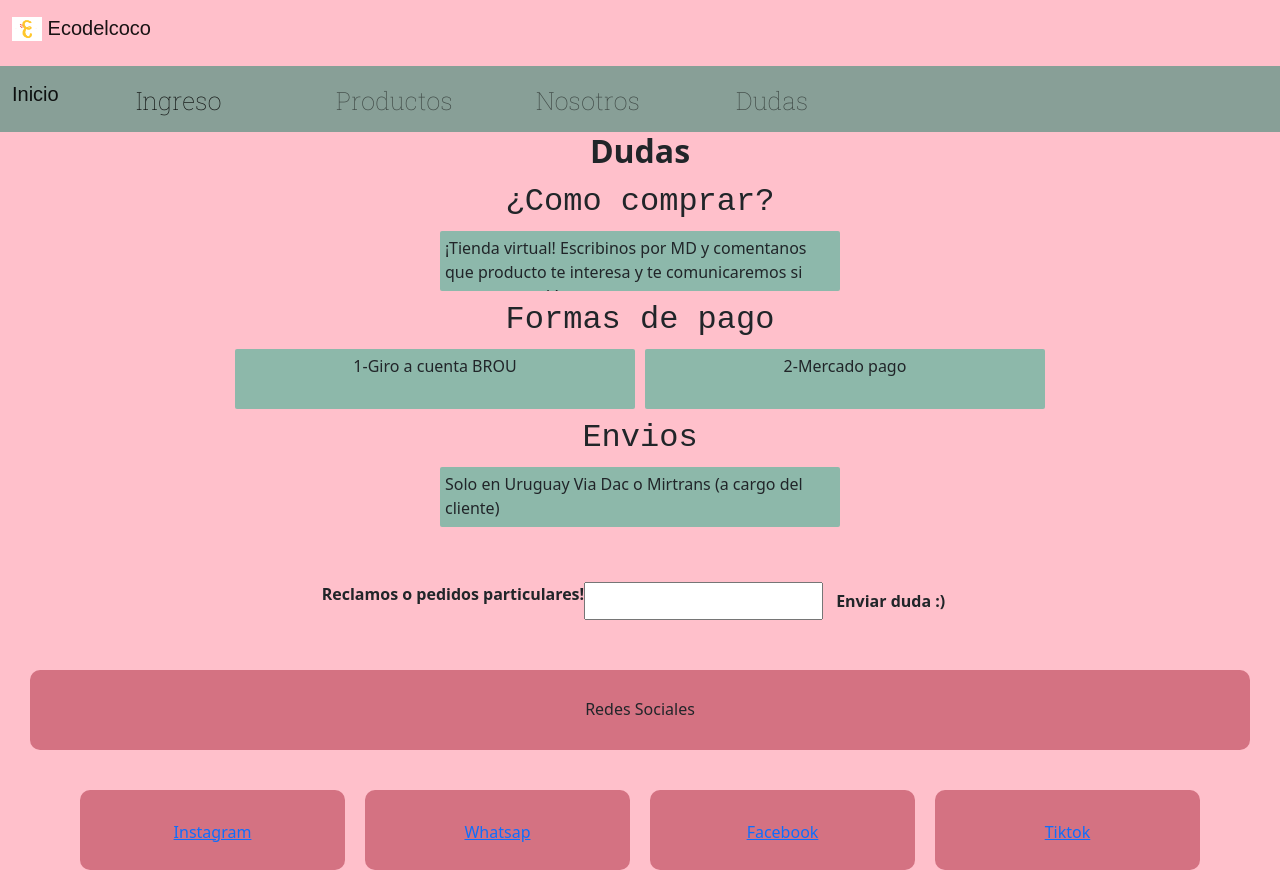
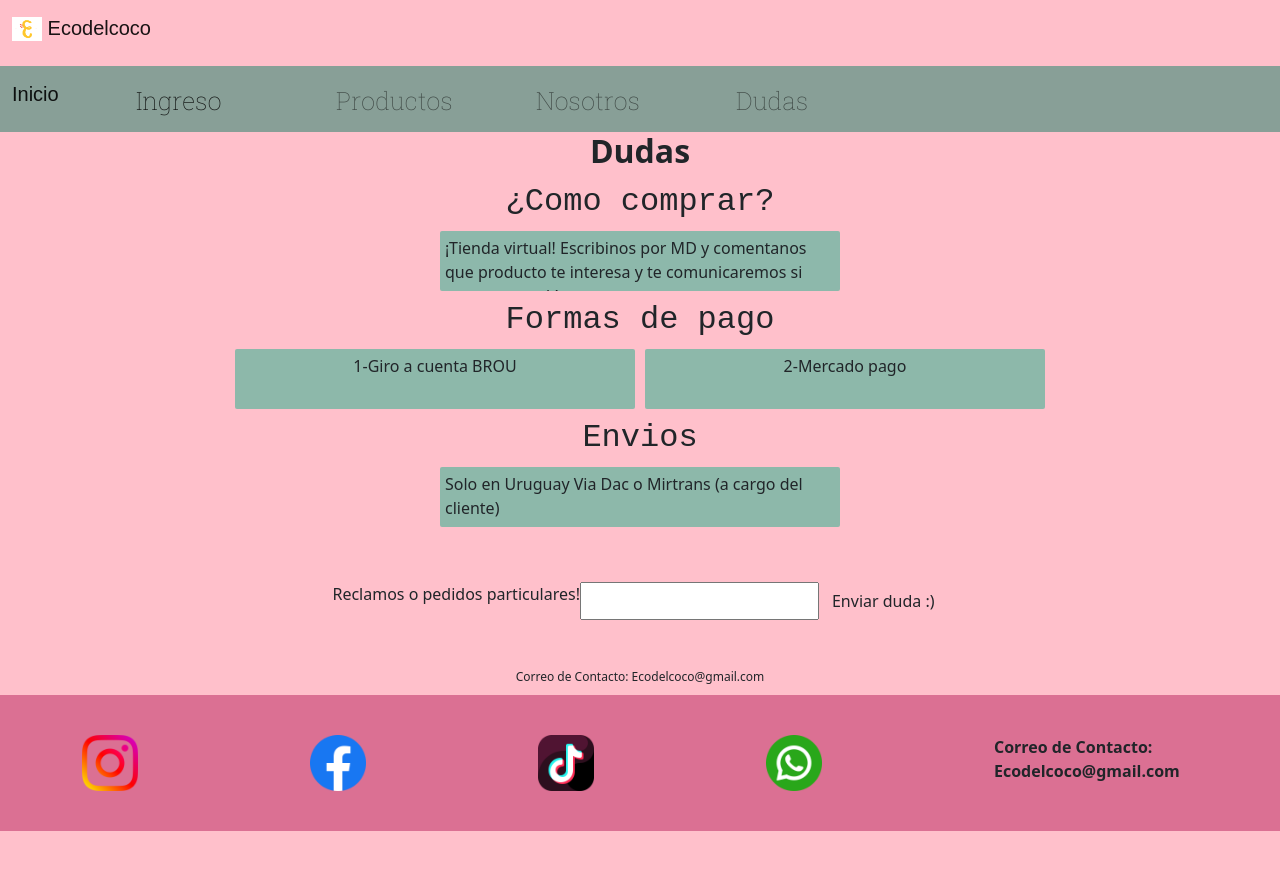
Before and after one commit to Lolocorb/CoderLorenzo, a website: page vistas/dudas.html in a window 1280 px wide. After the commit the page ends 831 px from the top, so only its background shows below. Drawn offline with nearby package versions, Linux system fonts and the light colour scheme; a web font is replaced by a local one.

Commit message:
footer nuevo

```diff
--- a/sass/parciales/_dudas.scss
+++ b/sass/parciales/_dudas.scss
@@ -34,5 +34,12 @@ justify-content: center;
 justify-content: center;
 margin: 50px;}
 
+.contact{display: flex;
+justify-content: center;
+font-size: 12px;
+margin: 10px;
+border: 5px;
 
 }
+
+}
--- a/sass/parciales/_footer.scss
+++ b/sass/parciales/_footer.scss
@@ -1,39 +1,12 @@
-.footer{
-
-    .col { background-color: rgb(212, 114, 130);
-    text-decoration: none;
-padding: 20px;
-border: 10px;
-margin: 10px;
-border-radius: 10px;
-height: 80px;
-width: 80px;
-transition: 1s;
-}
+.footer{  background-color: palevioletred;
+    padding: 40px;
 
 
-.col:hover{ height: 90px;
-width: 100px;
-background-color: rgba(33, 177, 141, 0.514)}
-
-    &-h6{ display: flex;
-                justify-content: center;
-                background-color: rgb(212, 114, 130);
-                padding: 30px;
-                border: 10px;
-                margin: 30px;
-                border-radius: 10px;
-                }
+.itemlogo{ width: 3.5rem;
+height: 3.5rem;
+display: inline-block;}
 
 
 
-     &__redes{ list-style: none;
-        display: flex;
-        justify-content: center;
-        padding: 10px;
-        border: 10px;
-        margin: 0%;
 
     }
-
-    }
--- a/vistas/dudas.html
+++ b/vistas/dudas.html
@@ -72,48 +72,39 @@
          </div>
 
          <div class="dudas_particulares">
-          <label for="pregunta"  > <strong>Reclamos o pedidos particulares! </strong> </label>
+          <label for="pregunta" >Reclamos o pedidos particulares! </label>
          <input type="text" id="pregunta">
-         <button class="btn" >  <strong> Enviar duda :) </strong> </button>
+         <button class="btn" >Enviar duda :)</button>
+
+
          </div>
-
+          <div>
+         <h1 class="contact">Correo de Contacto: Ecodelcoco@gmail.com</h1>
+         </div>
        </div>
 
      </main>
      <footer class="footer">
-      <h6 class="footer-h6">Redes Sociales</h6>
       <div class="container">
         <div class="row">
           <div class="col">
-           <nav>
-                <ul class="footer__redes">
-                 <li><a href="https://www.instagram.com/ecodelcoco/?hl=es">Instagram</a></li>
-                </ul>
-           </nav>
+            <a href="https://www.instagram.com/ecodelcoco/"> <img src="../assets/instgram.png" alt="ig" class="itemlogo"> </a>
           </div>
           <div class="col">
-           <nav>
-                <ul class="footer__redes">
-                 <li><a href="">Whatsap</a></li>
-                </ul>
-           </nav>
+            <a href="https://es-la.facebook.com/holaecodelcoco/"> <img src="../assets/facebook.png" alt="face" class="itemlogo"> </a>
           </div>
           <div class="col">
-           <nav>
-                <ul class="footer__redes">
-                 <li ><a href="https://www.facebook.com/holaecodelcoco/">Facebook</a></li>
-                </ul>
-           </nav>
+            <a href="https://www.tiktok.com/@karadenizli.maceraci/video/7115796336489860354?is_from_webapp=1&sender_device=pc"> <img src="../assets/tiktok.png" alt="tik" class="itemlogo"> </a>
           </div>
           <div class="col">
-           <nav>
-                <ul class="footer__redes">
-                 <li ><a href="https://www.tiktok.com/@leoncordero">Tiktok</a></li>
-                </ul>
-           </nav>
+            <a href="https://www.whatsapp.com/?lang=es"> <img src="../assets/whatsapp.png" alt="warap" class="itemlogo"> </a>
+          </div>
+          <div class="col">
+            <strong class="contacto">Correo de Contacto: Ecodelcoco@gmail.com </strong>
           </div>
         </div>
       </div>
+
      </footer>
 
 
```
Also changed, not shown: index.html (+7 -26 lines), vistas/formulario.html (+8 -21 lines), vistas/productos.html (+8 -21 lines), vistas/sobre-nosotros.html (+8 -21 lines), assets/facebook.png (added), assets/instgram.png (added), assets/tiktok.png (added), assets/whatsapp.png (added), sass/main.css. Lines whose indentation alone changed are shown as unchanged.
